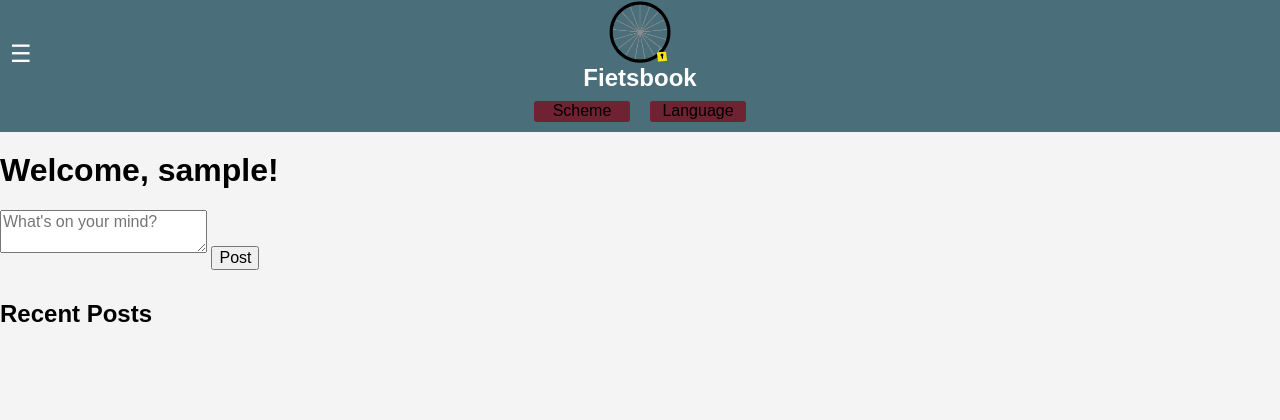
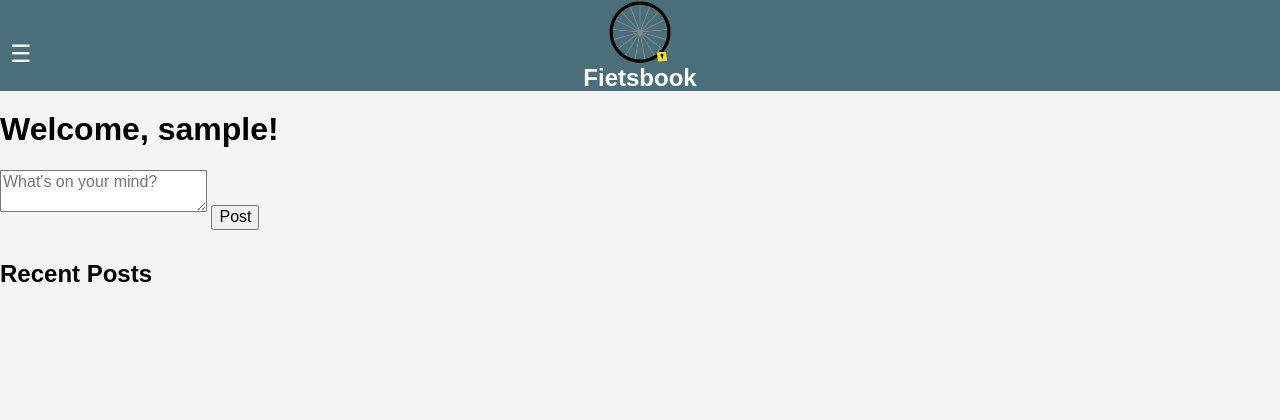
Before and after one commit to R4ybeam/WebDev, a PHP site: page /fietsbook/activity/ in a window 1280 px wide. Shown: the top 420 px of the page. Run offline with PHP 8.4, Linux system fonts and the light colour scheme; the visitor is signed in with stand-in values (Sample User, id 1); data that the repository does not hold is empty; some libraries are stand-ins or nearby versions.

Commit message:
indexfix.php

```diff
--- a/fietsbook/activity/index.php
+++ b/fietsbook/activity/index.php
@@ -44,22 +44,6 @@ $result = $conn->query($query);
         <img src="./images/logo.png" alt="Fietsbook logo">
         <h1>Fietsbook</h1>
         <label for="menu-toggle" id="menu-icon">&#9776;</label>
-        <div class="language-toggle">
-            <div class="dropdown">
-                <button class="dropbtn" id="color-scheme-btn">Scheme</button>
-                <div class="dropdown-content">
-                    <a href="#" onclick="setColorScheme('default')">Scheme1</a>
-                    <a href="#" onclick="setColorScheme('alternate')">Scheme2</a>
-                </div>
-            </div>
-            <div class="dropdown">
-                <button class="dropbtn" id="language-btn">Language</button>
-                <div class="dropdown-content">
-                    <a href="#" onclick="setLanguage('en')">English</a>
-                    <a href="#" onclick="setLanguage('nl')">Dutch</a>
-                </div>
-            </div>
-        </div>
         <nav>
                 <a href="./">Home</a>
                 <a href="./tools/">Tools</a>
```
